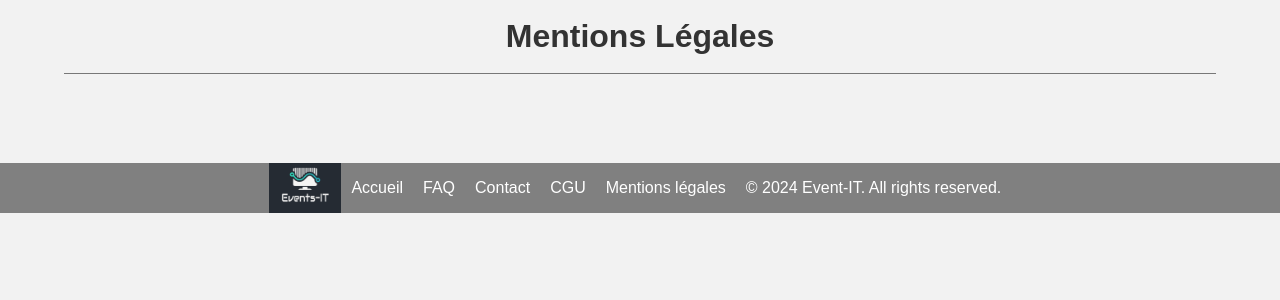
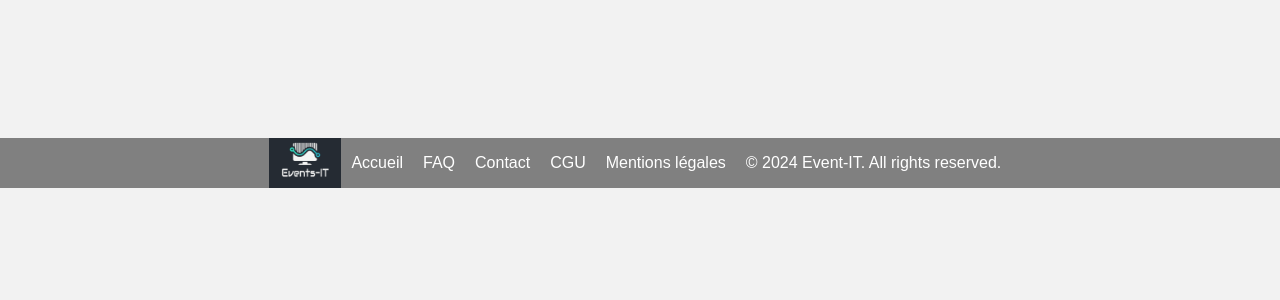
Before and after one commit to Flotss/APP_AUDIA_INFO, a PHP site: the page made by template/mentionslegales/index.html.twig in a window 1280 px wide. Shown: the part 40-340 px from the top of the page. Run offline with PHP 8.4, Linux system fonts and the light colour scheme; the template is opened without the code that fills it, so the values that code supplies are empty; some libraries are stand-ins or nearby versions.

Commit message:
front cgu et mention legale
front cgu et mention legale

```diff
--- a/composer.json
+++ b/composer.json
@@ -3,7 +3,7 @@
   "description": "Application web d'AUDIA",
   "type": "project",
   "require": {
-    "php": "8.1.12",
+    "php": "8.1.28",
     "twig/twig": "^3.0",
     "phpmailer/phpmailer": "^6.9"
   },
--- a/template/cgu/admin/index.html.twig
+++ b/template/cgu/admin/index.html.twig
@@ -5,7 +5,7 @@
 {% endblock %}
 
 {% block stylesheet %}
-	<link rel="stylesheet" href="/template/cgu/user/cgu.css"/>
+	<link rel="stylesheet" href="/template/cgu/admin/cgu.css"/>
 {% endblock %}
 
 {% block body %}
--- a/template/mentionslegales/index.html.twig
+++ b/template/mentionslegales/index.html.twig
@@ -10,13 +10,10 @@
 
 {% block body %}
 	 <div class="container">
-   <br/>
-      <h1> <B >Mentions Légales</B></h1>
-       <br/>
     </div>
 
-    <div class="barre">
-    <br/>
+
+
 
     <div class="terms">
      {{ mentions_legales | raw }}
--- a/template/mentionslegales/mentionslegales.css
+++ b/template/mentionslegales/mentionslegales.css
@@ -13,17 +13,18 @@ h1 {
 }
 
 h2 {
-  font-size: 110%;
+  font-size: 120%;
 }
+
 .terms {
   margin: 0 auto;
-  padding: 2%;
+  padding: 4%;
   width: 90%;
+  white-space: pre-line; /* Ajout de la propriété pour les sauts de ligne */
 }
 
 .barre {
   margin: 0 auto;
-
   width: 90%;
   border-top: 1px solid rgba(0, 0, 0, 0.5);
   padding: 1%;
```
Also changed, not shown: template/cgu/user/cgu.css (+5 -3 lines), template/cgu/user/index.html.twig (+3 -4 lines), src/controller/MentionslegalesController.php (line endings or trailing spaces).
